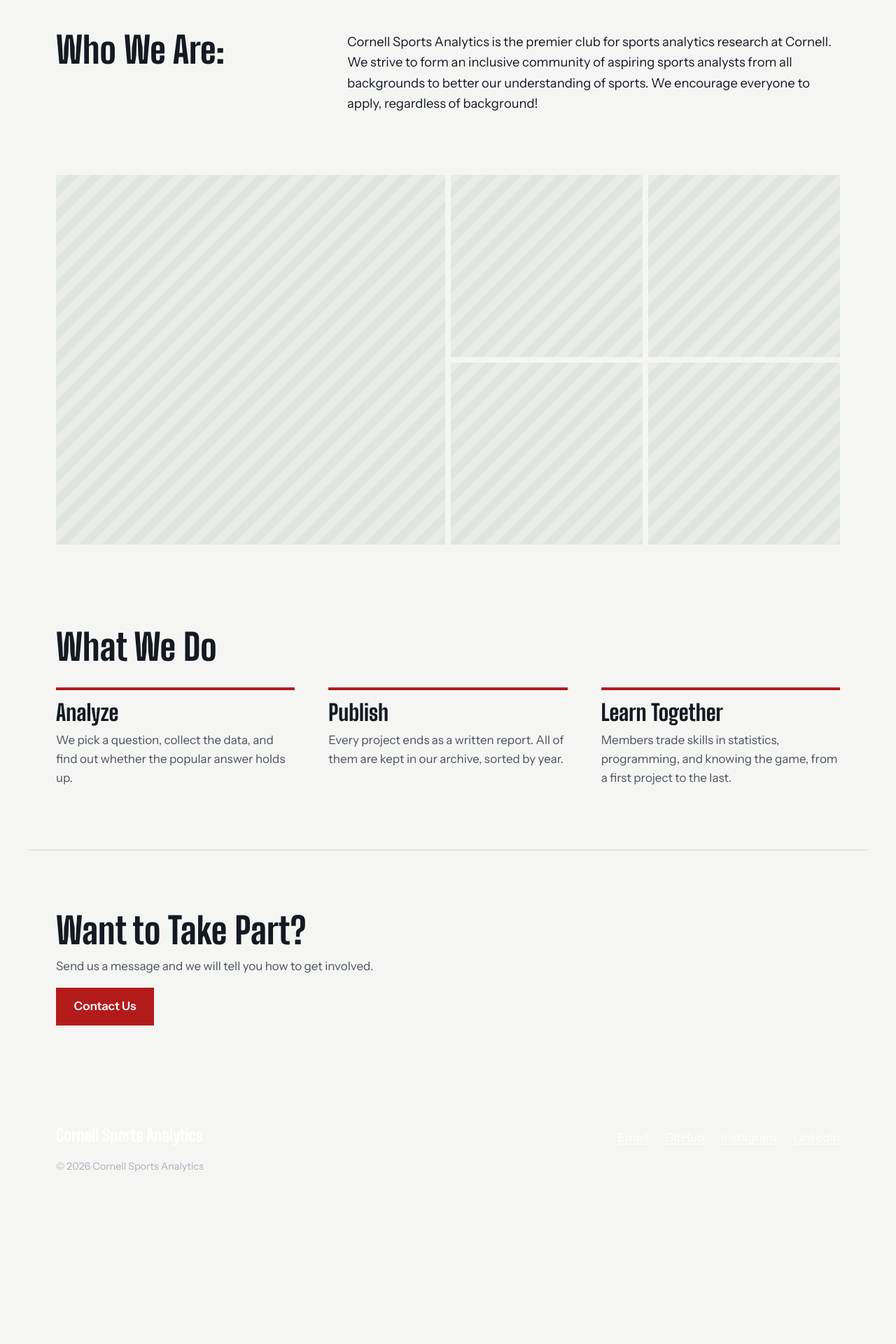
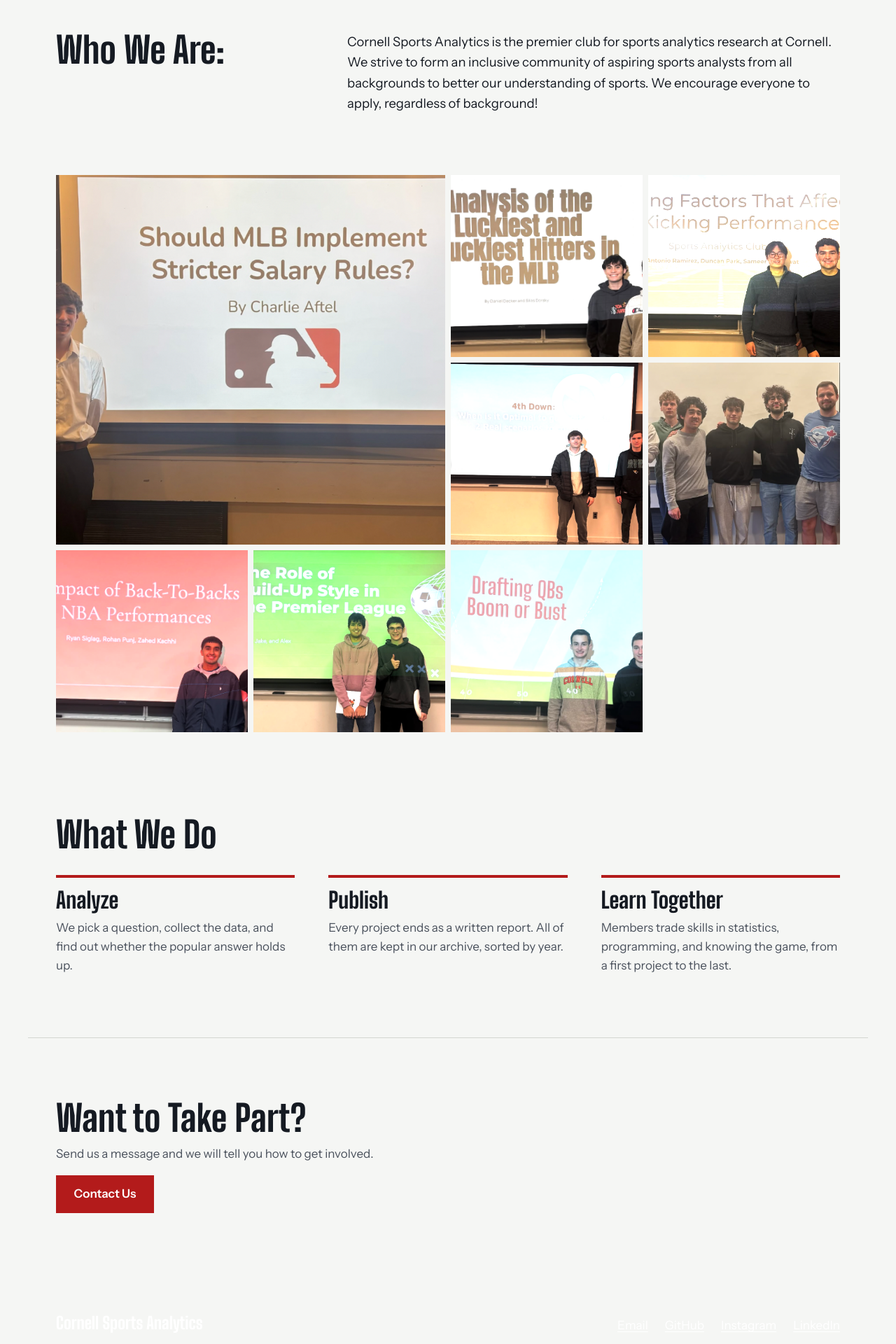
Before and after one commit to Cornell-Sports-Analytics/website, a Jekyll site: the page built from index.html, in a window 1280 px wide. Shown: the part 745-2665 px from the top of the page at 70% size. Built offline with Jekyll 4.4.1, drawn with Linux system fonts in a browser that asks for light colours; before the commit the page ends 2463 px from its top, so only the background shows below that.

Commit message:
Photos added and a photo folder

```diff
--- a/index.html
+++ b/index.html
@@ -36,8 +36,8 @@
 <section class="photos wrap" aria-label="Photos of the group">
   <div class="mosaic">
     {%- assign shown = 0 -%}
-    {%- assign team_files = site.static_files | where_exp: "f", "f.path contains '/assets/images/team/'" | sort_natural: "path" -%}
-    {%- for f in team_files -%}
+    {%- assign landing_images = site.static_files | where_exp: "f", "f.path contains '/landing_images/'" | sort_natural: "path" -%}
+    {%- for f in landing_images -%}
       {%- assign ext = f.extname | downcase -%}
       {%- if ext == ".jpg" or ext == ".jpeg" or ext == ".png" or ext == ".webp" -%}
         {%- assign shown = shown | plus: 1 -%}
```
Also changed, not shown: README.md, landing_images/charlie_present.png (added), landing_images/daniel_silas.png (added), landing_images/duncan_sameer_antonio.png (added), landing_images/liam_logan.png (added), landing_images/old_eboard.png (added), landing_images/ryan_rohan_zahed.png (added), landing_images/shivan_jake_alex_group_pic.png (added), landing_images/team_pic.png (added).
